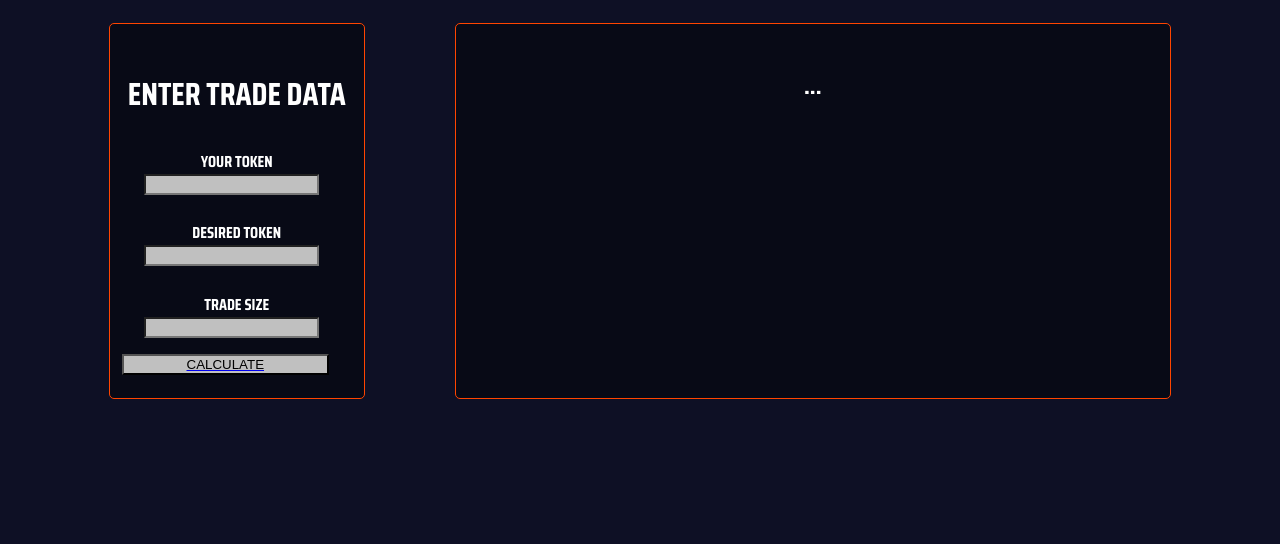
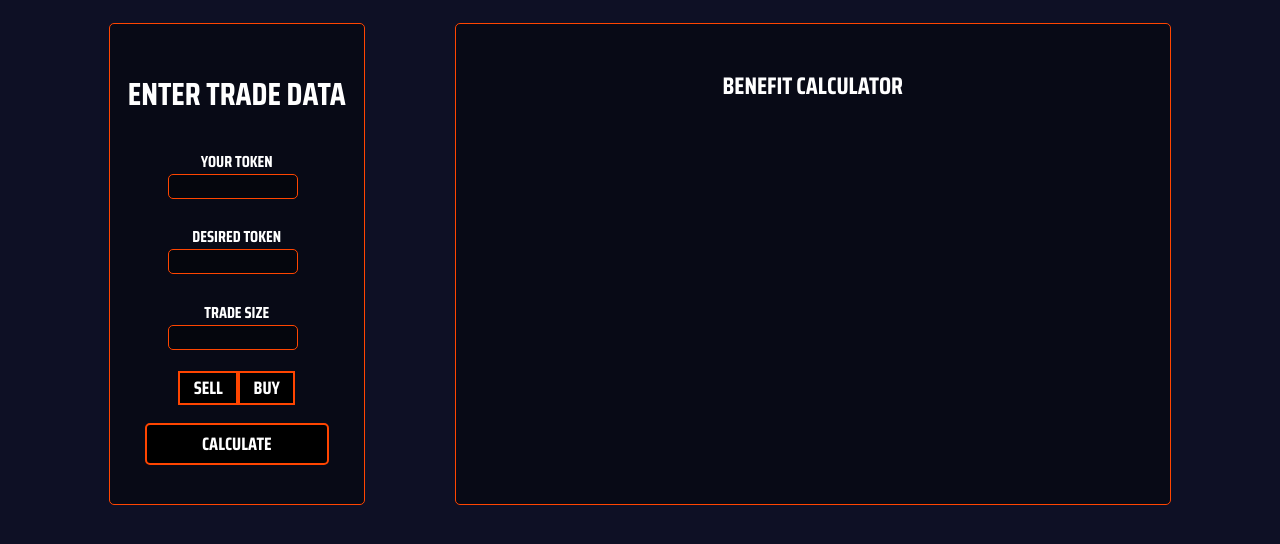
Before and after one commit to FadeeTm/TokenExchange, a Flask app: page / in a window 1280 px wide. Shown: the top 544 px of the page. Run offline with Flask 2, Linux system fonts and the light colour scheme.

Commit message:
f/final front

```diff
--- a/app/routes.py
+++ b/app/routes.py
@@ -9,12 +9,43 @@ def index():
 
 @app.route('/', methods=["GET", "POST"])
 @app.route('/index', methods=["GET", "POST"])
-def calculte():
+def calculate():
     result = [0, 0]
     if request.method == 'POST':
-        if request.form['submit-button'] == 'CALCULATE':
-            token1 = request.form['input-token1']
-            token2 = request.form['input-token2']
-            value = request.form['input-value']
+        token1 = request.form['input-token1']
+        token2 = request.form['input-token2']
+        value = request.form['input-value']
+        if request.form['submit-button'] == 'CALCULATE SELLING':
             result = exchange.main(token1, token2, value, "sell")
-    return render_template("result.html", result = result)
+        elif request.form['submit-button'] == 'CALCULATE BUYING':
+            result = exchange.main(token1, token2, value, "buy")
+    request_data = request.form
+    print(request_data)
+    return render_template("result.html", result = result, form = request_data)
+
+
+# @app.route('/', methods=["GET", "POST"])
+# @app.route('/index', methods=["GET", "POST"])
+# def buy():
+#     result = [0, 0]
+#     if request.method == 'POST':
+#         if request.form['button-buy'] == '1':
+#             token1 = request.form['input-token1']
+#             token2 = request.form['input-token2']
+#             value = request.form['input-value']
+#             result = exchange.main(token1, token2, value, "buy")
+#     return render_template("result.html", result = result)
+
+
+
+# @app.route('/', methods=["GET", "POST"])
+# @app.route('/index', methods=["GET", "POST"])
+# def sell():
+#     result = [0, 0]
+#     if request.method == 'POST':
+#         if request.form['button-sell'] == '1':
+#             token1 = request.form['input-token1']
+#             token2 = request.form['input-token2']
+#             value = request.form['input-value']
+#             result = exchange.main(token1, token2, value, "sell")
+#     return render_template("result.html", result = result)
--- /dev/null
+++ b/app/static/js/buttons.js
@@ -0,0 +1,28 @@
+
+  function changeColorSell(btn) {
+    btn.style.backgroundColor = "#E18056";
+    document.getElementById('buy').style.backgroundColor = '#D6D5D1';
+    document.getElementById('calc').value = 'CALCULATE SELLING';
+
+    for (let i = 0; i < 8; i++) {
+      elem = document.getElementById('l'+i);
+      if (elem.checked) {
+      elem.value = "1";
+      }
+      else elem.value = "0";
+      }
+  }
+
+  function changeColorBuy(btn) {
+    btn.style.backgroundColor = "#E18056";
+    document.getElementById('sell').style.backgroundColor = '#D6D5D1';
+    document.getElementById('calc').value = 'CALCULATE BUYING';
+
+    for (let i = 0; i < 8; i++) {
+      elem = document.getElementById('l'+i);
+      if (elem.checked) {
+      elem.value = "1";
+      }
+      else elem.value = "0";
+      }
+  }
--- a/app/static/styles/style.css
+++ b/app/static/styles/style.css
@@ -61,6 +61,110 @@ body{
 }
 
 input{
+
     background-color: silver;
     width: 90%;
+    background-color: rgba(0, 0, 0, 0.4);
+    border: solid 1px orangered;
+    border-radius: 5px;
+    color: white;
+    font-family: 'Saira Condensed', sans-serif;
 }
+
+.buttons {
+    margin-top: 2%;
+    margin-bottom: 4%;
+    font-family: 'Saira Condensed', sans-serif;
+    align-items: center;
+    margin-left: auto;
+    margin-right: auto;
+    display: flex;
+  }
+  button:hover {
+      opacity: 0.9;
+  }
+
+  .sell
+  {
+      background-color: #D6D5D1;
+      font-family: 'Saira Condensed', sans-serif;
+      display: inline-block;
+      padding-left: 10pt;
+      padding-right: 10pt;
+      cursor: pointer;
+      border: none;
+      color: white;
+    background-color: black;
+    border: solid orangered 2px;
+    font-size: large;
+
+  }
+  .buy
+  {
+      background-color: #D6D5D1;
+      font-family: 'Saira Condensed', sans-serif;
+      display: inline-block;
+      padding-left: 10pt;
+      padding-right: 10pt;
+      cursor: pointer;
+      border: none;
+      color: white;
+    background-color: black;
+    border: solid orangered 2px;
+    font-size: large;
+  }
+
+  input[type=submit] {
+    text-align: center;
+    background:#ccc;
+    cursor:pointer;
+    border-radius: 5px;
+    width: 80%;
+    margin: 0 auto;
+    margin-top: 4%;
+    margin-bottom: 7%;
+    min-width: 140px;
+    padding: 5px 5px;
+    font-family: 'Saira Condensed', sans-serif;
+    color: white;
+    background-color: black;
+    border: solid orangered 2px;
+    font-size: large;
+}
+
+/* .dropdown-checkbox{
+    position:relative !important;
+    display:inline-block !important;
+    }
+
+    .dropdown-checkbox .label-title{
+    font-size:13px !important;
+    }
+
+    .dropdown-checkbox ul{
+    position: absolute !important;
+    background: #cacaca !important;
+    list-style: none !important;
+    min-width: 180px !important;
+    margin: 0px !important;
+    padding:0px !important;
+    left:0px !important;
+    display:none !important;
+    z-index:1 !important;
+    border: 1px solid #9c9c9c !important;
+    }
+
+    .dropdown-checkbox ul li{
+    font-size: 15px !important;
+    padding: 1px !important;
+    border-bottom: 1px solid #a5a5a5 !important;
+    margin: 0px !important;
+    }
+
+    .dropdown-checkbox ul li input{
+    margin-right:10px !important;
+    }
+
+    .dropdown-checkbox:hover ul{
+    display:block !important;
+    } */
--- a/app/templates/base.html
+++ b/app/templates/base.html
@@ -5,6 +5,7 @@
     <meta http-equiv="X-UA-Compatible" content="IE=edge">
     <meta name="viewport" content="width=device-width, initial-scale=1.0">
     <link rel="stylesheet" href="{{ url_for('static', filename='styles/style.css') }}">
+    <script src="{{ url_for('static', filename='js/buttons.js') }}"></script>
     <title>{% block title%} {% endblock %}</title>
 </head>
 <body>
--- a/app/templates/index.html
+++ b/app/templates/index.html
@@ -9,6 +9,7 @@
         <div class="box" id="user-data-box">
             <form class="container" id="input-container" method="post">
                 <h1>ENTER TRADE DATA</h1>
+
                 <div class="cage" id="token-1-input" >
                     <label>YOUR TOKEN</label>
                     <input id="token-1-input-name" type="text" name="input-token1">
@@ -24,13 +25,20 @@
                     <input type="number" name="input-value" min="0" step="1">
                 </div>
 
-                <a href="/index/result">
-                    <input type="submit" value="CALCULATE" name="submit-button"/>
-                 </a>
+
+                <div class="buttons">
+                        <button type="button" value="1" class="sell" id = "sell" onclick="changeColorSell(this)" name="button-sell" >SELL</button>
+                        <button type="button" value="1" class="buy" id = "buy" onclick="changeColorBuy(this)" name="button-buy">BUY</button>
+                </div>
+
+                <div class="calc" id="amount-input">
+                    <input id="calc" type="submit" value="CALCULATE" name="submit-button">
+                </div>
+
             </form>
 
             <div class = "container" id = "output-container">
-                <h2 class="inner-header">...</h2>
+                <h2 class="inner-header">BENEFIT CALCULATOR</h2>
                 <div>
                 </div>
             </div>
--- a/exchange.py
+++ b/exchange.py
@@ -59,10 +59,9 @@ def merge_orderbooks(token1, token2):
 
 
 def main(token1, token2, quantity, status):
-
+    quantity = float(quantity)
     pairs = json.load(open("pairs_valid.json", "r"))
     if [token1, token2] in pairs:
-        quantity = int(input('enter quantity: '))
         merged, min_p, max_p = merge_orderbooks(token1, token2)
         if(status == "buy"):
             return get_max_discount_buy(merged, min_p, quantity)
```
Also changed, not shown: app/templates/result.html (+16 -9 lines).
